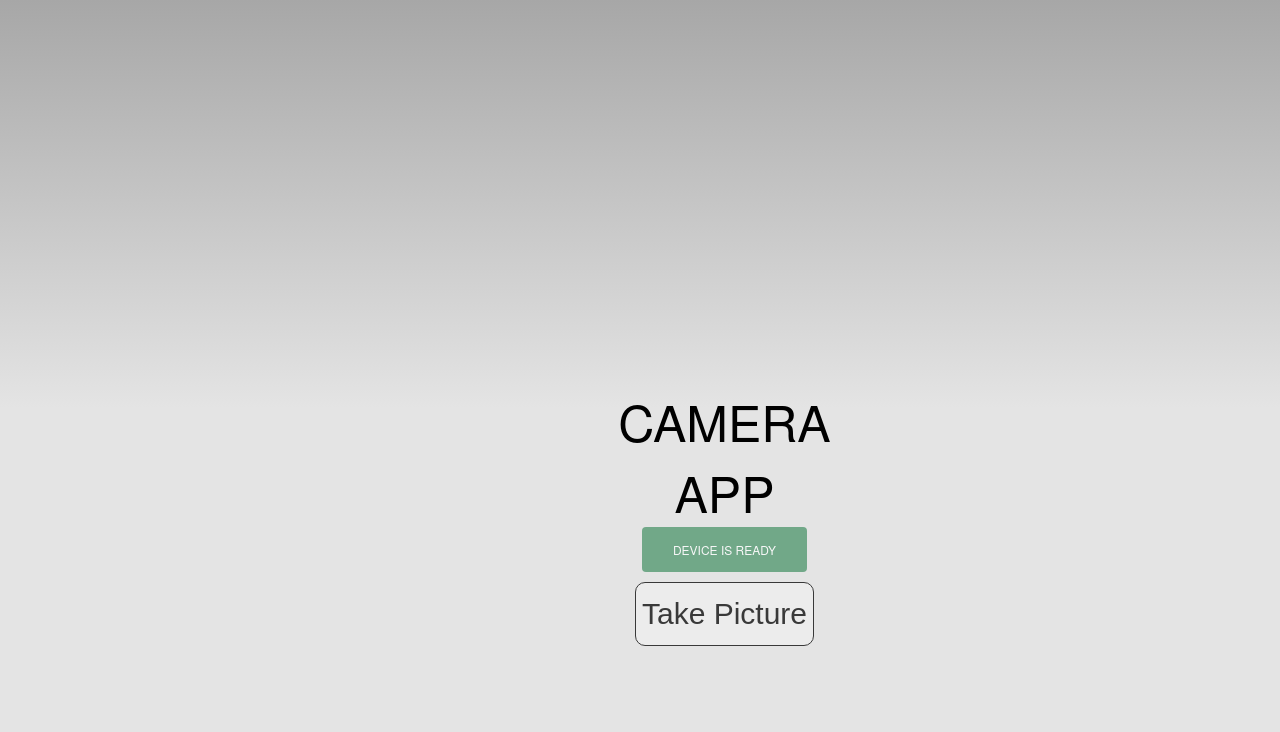
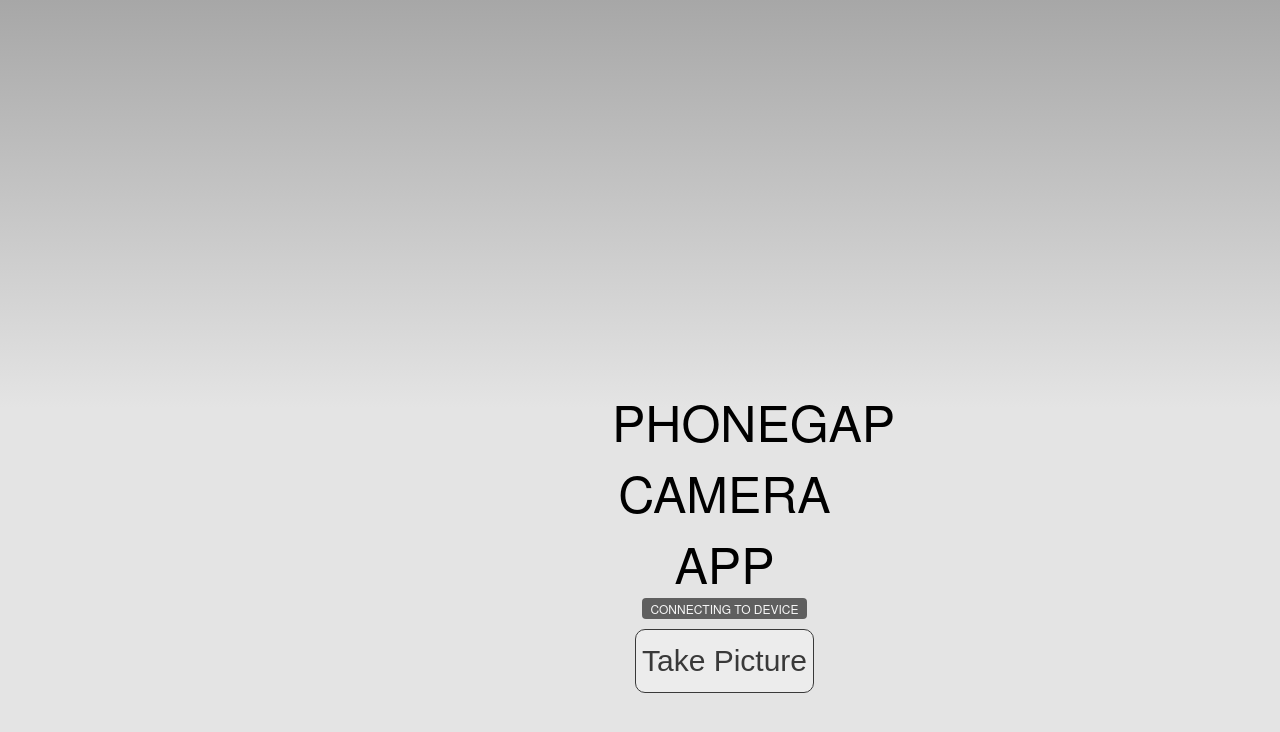
Before and after one commit to vinay93/myRepository, a plain HTML site: page www/index.html in a window 1280 px wide. Drawn offline with Linux system fonts and the light colour scheme; some packages are replaced by stand-ins of ours.

Commit message:
Update index.html

```diff
--- a/www/index.html
+++ b/www/index.html
@@ -8,7 +8,7 @@
 </head>
 <body>
 <div class="app">
-<h1>CAMERA APP</h1>
+<h1>PHONEGAP CAMERA APP</h1>
 <div id="deviceready" class="blink">
 <p class="event listening">Connecting to Device</p>
 <div class="event received">
@@ -17,7 +17,7 @@
 <button onclick="app.takePicture();">Take Picture</button>
 </div>
 </div>
-<script type="text/javascript" src="phonegap.js"></script>
+
 <script type="text/javascript" src="js/index.js"></script>
 <script type="text/javascript">
 app.initialize();
```
